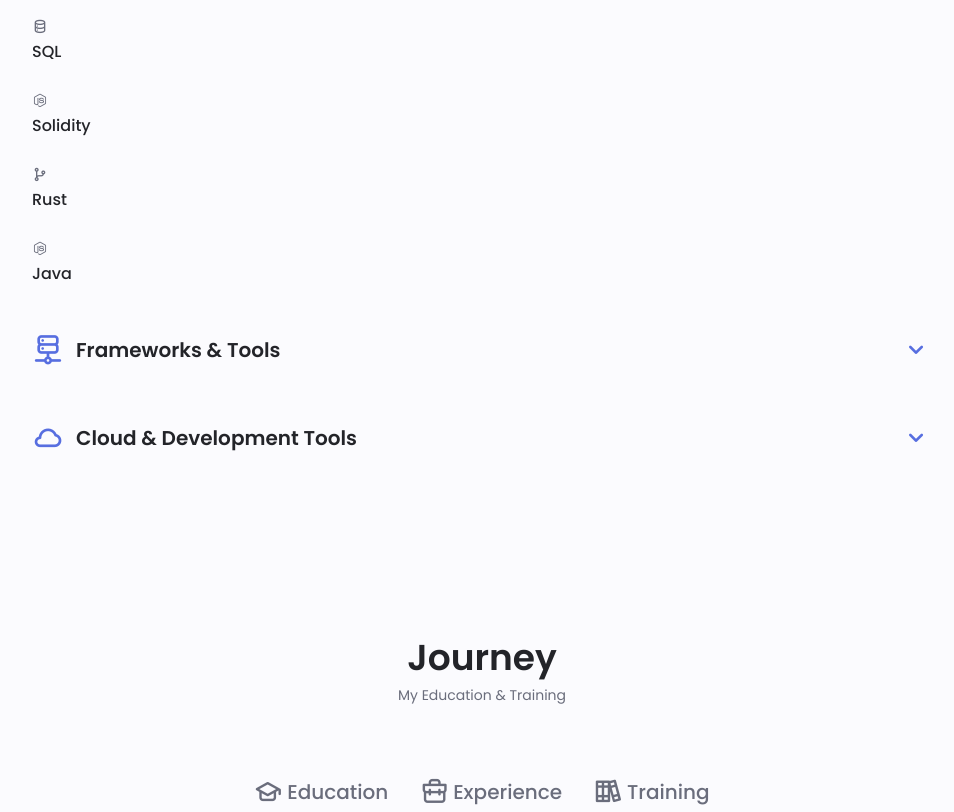
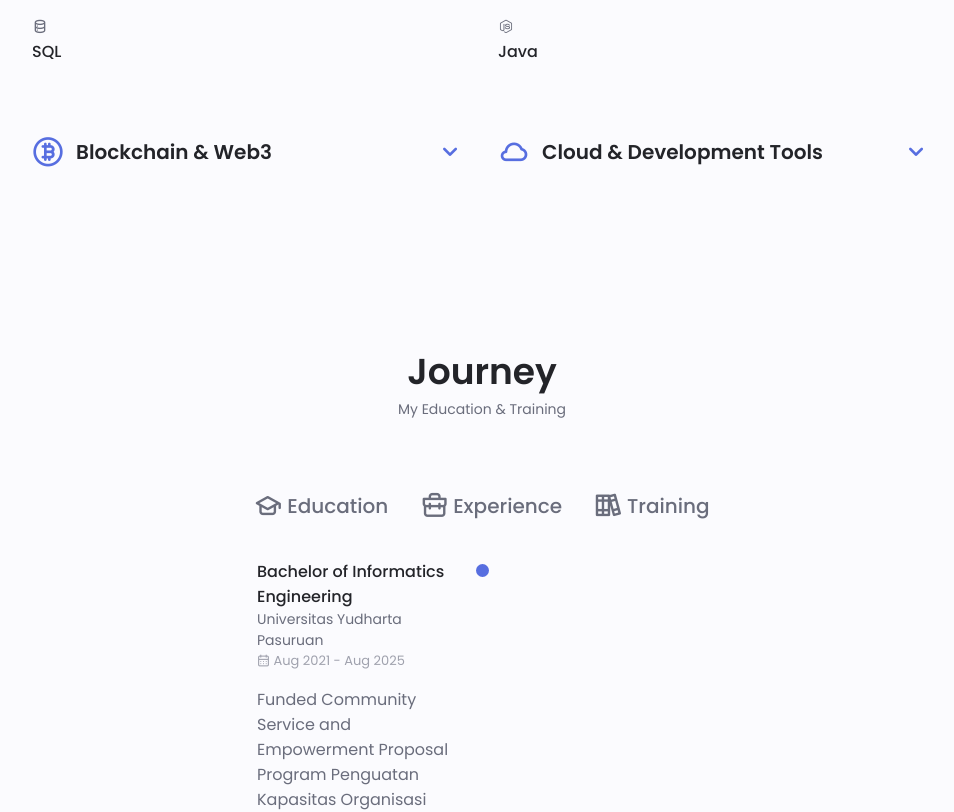
Before and after one commit to Isallkun/isallkun.github.io, a plain HTML site: page index.html in a window 1280 px wide. Shown: the part 2140-2952 px from the top of the page, without its empty margins (158-1112 px from the left). Drawn offline with nearby package versions, Linux system fonts and the light colour scheme; some icons are missing.

Commit message:
Improve skills section layout with 2-column grid design

```diff
--- a/assets/css/styles.css
+++ b/assets/css/styles.css
@@ -219,6 +219,11 @@ img {
     border-radius: 1.5rem 1.5rem 0 0;
     transition: .3s;
   }
+
+  .skills__grid{
+    grid-template-columns: 1fr;
+    gap: 1.5rem;
+  }
 }
 
 .nav__list{
@@ -429,6 +434,18 @@ img {
 /*==================== SKILLS ====================*/
 .skills__container{
   row-gap: 0;
+}
+
+.skills__grid{
+  display: grid;
+  grid-template-columns: 1fr 1fr;
+  gap: 2rem;
+}
+
+.skills__column{
+  display: flex;
+  flex-direction: column;
+  gap: 1.5rem;
 }
 
 .skills__header{
--- a/index.html
+++ b/index.html
@@ -167,9 +167,10 @@
                 <h2 class="section__title">Skills</h2>
                 <span class="section__subtitle">My Technical Level</span>
 
-                <div class="skills__container container grid">
-                    <div>
-
+                <div class="skills__container container">
+                    <div class="skills__grid">
+                        <!--==================== LEFT COLUMN ====================-->
+                        <div class="skills__column">
                             <!--====================SKILLS 1====================-->
                             <div class="skills__content skills__open">
                                 <div class="skills__header">
@@ -177,7 +178,6 @@
                                     <div>
                                         <h1 class="skills__title">Programming Languages</h1>
                                     </div>
-
                                     <i class="uil uil-angle-down skills__arrow"></i>
                                 </div>
                                 <div class="skills__list grid">
@@ -205,6 +205,19 @@
                                         <i class="uil uil-database"></i>
                                         <h3 class="skills__name">SQL</h3>
                                     </div>
+                                </div>
+                            </div>
+
+                            <!--====================SKILLS 2====================-->
+                            <div class="skills__content skills__close">
+                                <div class="skills__header">
+                                    <i class="uil uil-bitcoin-circle skills__icon"></i>
+                                    <div>
+                                        <h1 class="skills__title">Blockchain & Web3</h1>
+                                    </div>
+                                    <i class="uil uil-angle-down skills__arrow"></i>
+                                </div>
+                                <div class="skills__list grid">
                                     <div class="skills__data">
                                         <i class="uil uil-java-script"></i>
                                         <h3 class="skills__name">Solidity</h3>
@@ -214,20 +227,30 @@
                                         <h3 class="skills__name">Rust</h3>
                                     </div>
                                     <div class="skills__data">
-                                    <i class="uil uil-java-script"></i>
-                                    <h3 class="skills__name">Java</h3>
+                                        <i class="uil uil-bitcoin-circle"></i>
+                                        <h3 class="skills__name">Web3.js</h3>
+                                    </div>
+                                    <div class="skills__data">
+                                        <i class="uil uil-code-branch"></i>
+                                        <h3 class="skills__name">Foundry</h3>
+                                    </div>
+                                    <div class="skills__data">
+                                        <i class="uil uil-bitcoin-circle"></i>
+                                        <h3 class="skills__name">Metaplex</h3>
+                                    </div>
                                 </div>
                             </div>
                         </div>
 
-                            <!--====================SKILLS 2====================-->
-                            <div class="skills__content skills__close">
+                        <!--==================== RIGHT COLUMN ====================-->
+                        <div class="skills__column">
+                            <!--====================SKILLS 3====================-->
+                            <div class="skills__content skills__open">
                                 <div class="skills__header">
                                     <i class="uil uil-server-network skills__icon"></i>
                                     <div>
-                                        <h1 class="skills__title">Frameworks & Tools</h1>
+                                        <h1 class="skills__title">Frameworks & Libraries</h1>
                                     </div>
-
                                     <i class="uil uil-angle-down skills__arrow"></i>
                                 </div>
                                 <div class="skills__list grid">
@@ -244,18 +267,6 @@
                                         <h3 class="skills__name">Laravel</h3>
                                     </div>
                                     <div class="skills__data">
-                                        <i class="uil uil-bitcoin-circle"></i>
-                                        <h3 class="skills__name">Web3.js</h3>
-                                    </div>
-                                    <div class="skills__data">
-                                        <i class="uil uil-code-branch"></i>
-                                        <h3 class="skills__name">Foundry</h3>
-                                    </div>
-                                    <div class="skills__data">
-                                        <i class="uil uil-bitcoin-circle"></i>
-                                        <h3 class="skills__name">Metaplex</h3>
-                                    </div>
-                                    <div class="skills__data">
                                         <i class="uil uil-wordpress"></i>
                                         <h3 class="skills__name">WordPress</h3>
                                     </div>
@@ -263,17 +274,20 @@
                                         <i class="uil uil-server"></i>
                                         <h3 class="skills__name">CodeIgniter</h3>
                                     </div>
+                                    <div class="skills__data">
+                                        <i class="uil uil-java-script"></i>
+                                        <h3 class="skills__name">Java</h3>
+                                    </div>
                                 </div>
                             </div>
 
-                            <!--====================SKILLS 3====================-->
+                            <!--====================SKILLS 4====================-->
                             <div class="skills__content skills__close">
                                 <div class="skills__header">
                                     <i class="uil uil-cloud skills__icon"></i>
                                     <div>
                                         <h1 class="skills__title">Cloud & Development Tools</h1>
                                     </div>
-
                                     <i class="uil uil-angle-down skills__arrow"></i>
                                 </div>
                                 <div class="skills__list grid">
@@ -304,6 +318,7 @@
                                     <div class="skills__data">
                                         <i class="uil uil-postcard"></i>
                                         <h3 class="skills__name">Postman</h3>
+                                    </div>
                                 </div>
                             </div>
                         </div>
```
Lines whose indentation alone changed are shown as unchanged.
